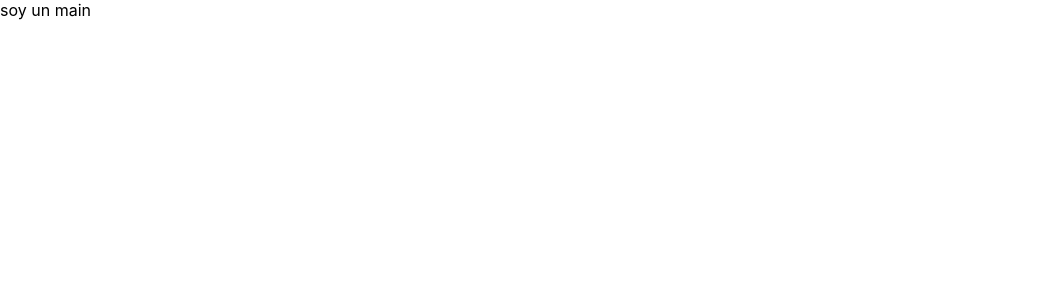
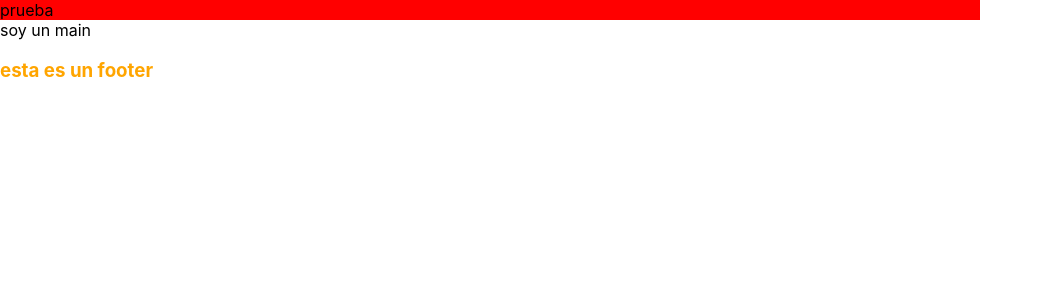
Before and after one commit to danteyc/ProyectoAbogados, a React (Create React App) app: page / in a window 1280 px wide. Shown: the top 300 px of the page, without its empty margins (0-1043 px from the left). Built offline with nearby package versions, Linux system fonts and the light colour scheme.

Commit message:
footer cambio

```diff
--- a/src/App.js
+++ b/src/App.js
@@ -1,12 +1,13 @@
 import './App.css';
 import { Header } from "./components/header/header"
 import { Main } from "./components/main/main"
-
+import { Footer } from "./components/footer/footer"
 function App() {
   return (
     <div className='wrapper'>
       <Header/>
       <Main/>
+      <Footer/>
     </div>
 
   );
--- /dev/null
+++ b/src/components/footer/footer.jsx
@@ -0,0 +1,12 @@
+import "./footer.scss"
+
+
+export function Footer(){
+    return (
+        <footer>
+            <h3>
+                esta es un footer
+            </h3>
+        </footer>
+    )
+}
--- /dev/null
+++ b/src/components/footer/footer.scss
@@ -0,0 +1,3 @@
+footer{
+    color:orange;
+}
--- a/src/components/header/header.jsx
+++ b/src/components/header/header.jsx
@@ -3,7 +3,7 @@ import "./header.scss"
 export function Header(){
     return(
       <header>
-
+        prueba
       </header>
     );
   }
```
